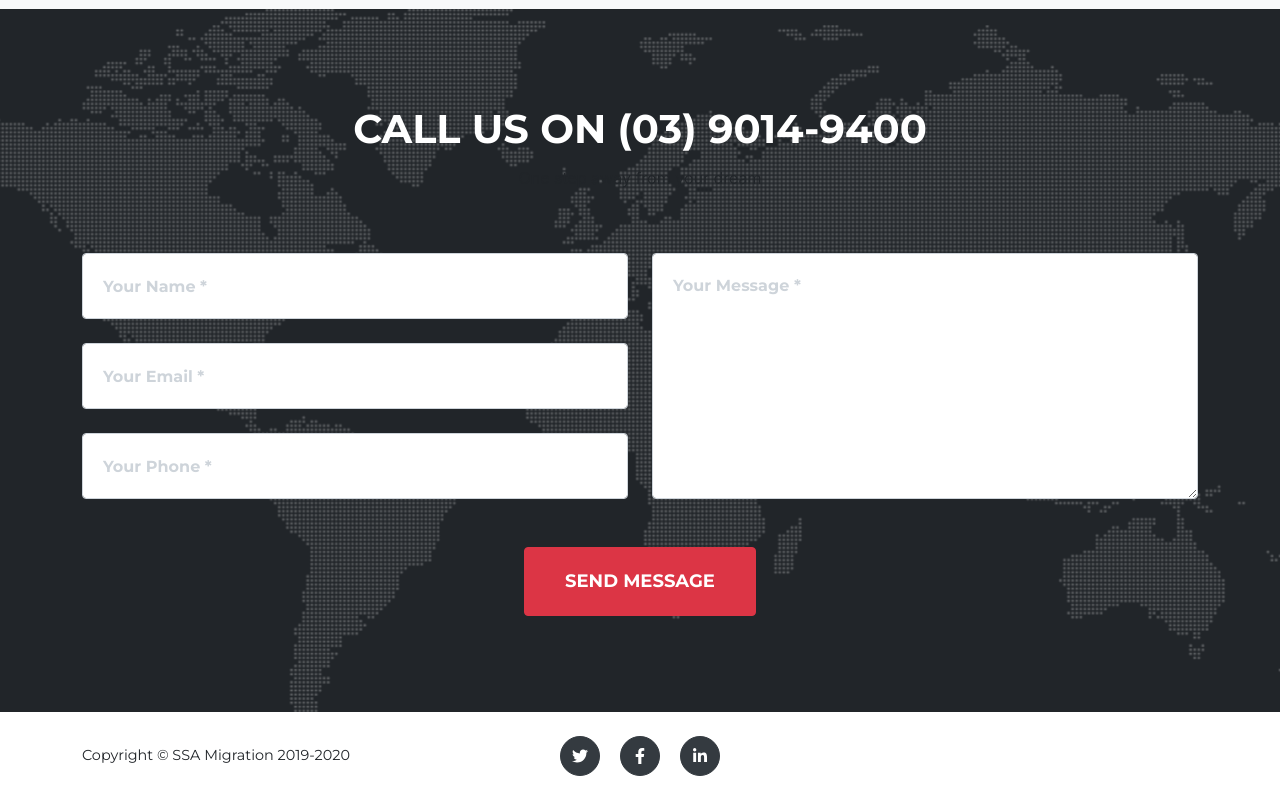
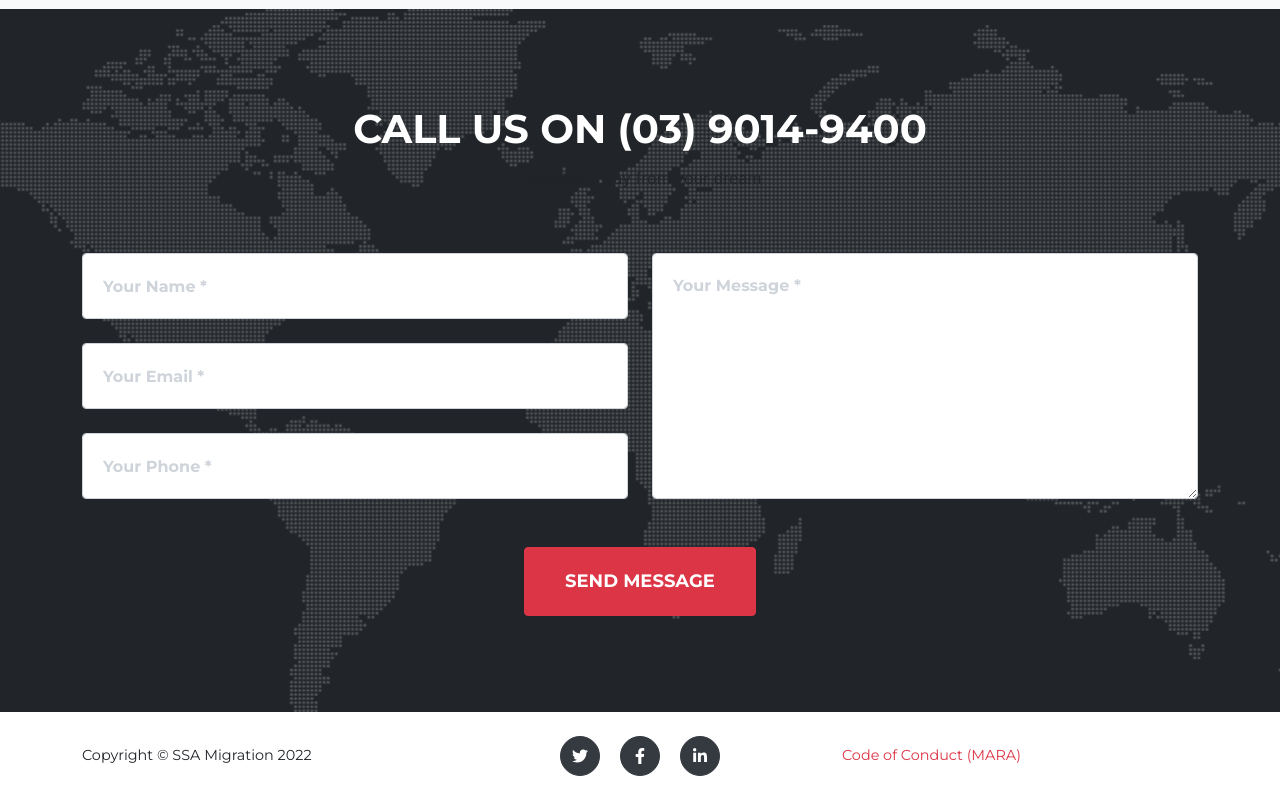
Before and after one commit to navdeep1990848/ssamigration, a plain HTML site: page index.html in a window 1280 px wide. Shown: the part 5682-6482 px from the top of the page. Drawn offline with nearby package versions, Linux system fonts and the light colour scheme; a web font is replaced by a local one.

Commit message:
code of conduct

```diff
--- a/index.html
+++ b/index.html
@@ -366,12 +366,15 @@
         <footer class="footer py-4">
             <div class="container">
                 <div class="row align-items-center">
-                    <div class="col-lg-4 text-lg-left">Copyright © SSA Migration 2019-2020</div>
+                    <div class="col-lg-4 text-lg-left">Copyright © SSA Migration 2022</div>
                     <div class="col-lg-4 my-3 my-lg-0">
                         <a class="btn btn-dark btn-social mx-2" href="#!"><i class="fab fa-twitter"></i></a>
                         <a class="btn btn-dark btn-social mx-2" href="https://www.facebook.com/ssamigrationconsultancy/ " target="_blank"><i class="fab fa-facebook-f"></i></a>
                         <a class="btn btn-dark btn-social mx-2" href="#!"><i class="fab fa-linkedin-in"></i></a>
                     </div>
+                    <div>
+                    <a class="col-lg-4 text-lg-right" href="https://www.mara.gov.au/tools-for-agents-subsite/Files/code-of-conduct.pdf" target="_blank"> Code of Conduct (MARA)</a></div>
+
                     <!-- <div class="col-lg-4 text-lg-right">
                         <a class="mr-3" href="#!">Privacy Policy</a>
                         <a href="#!">Terms of Use</a>
```
